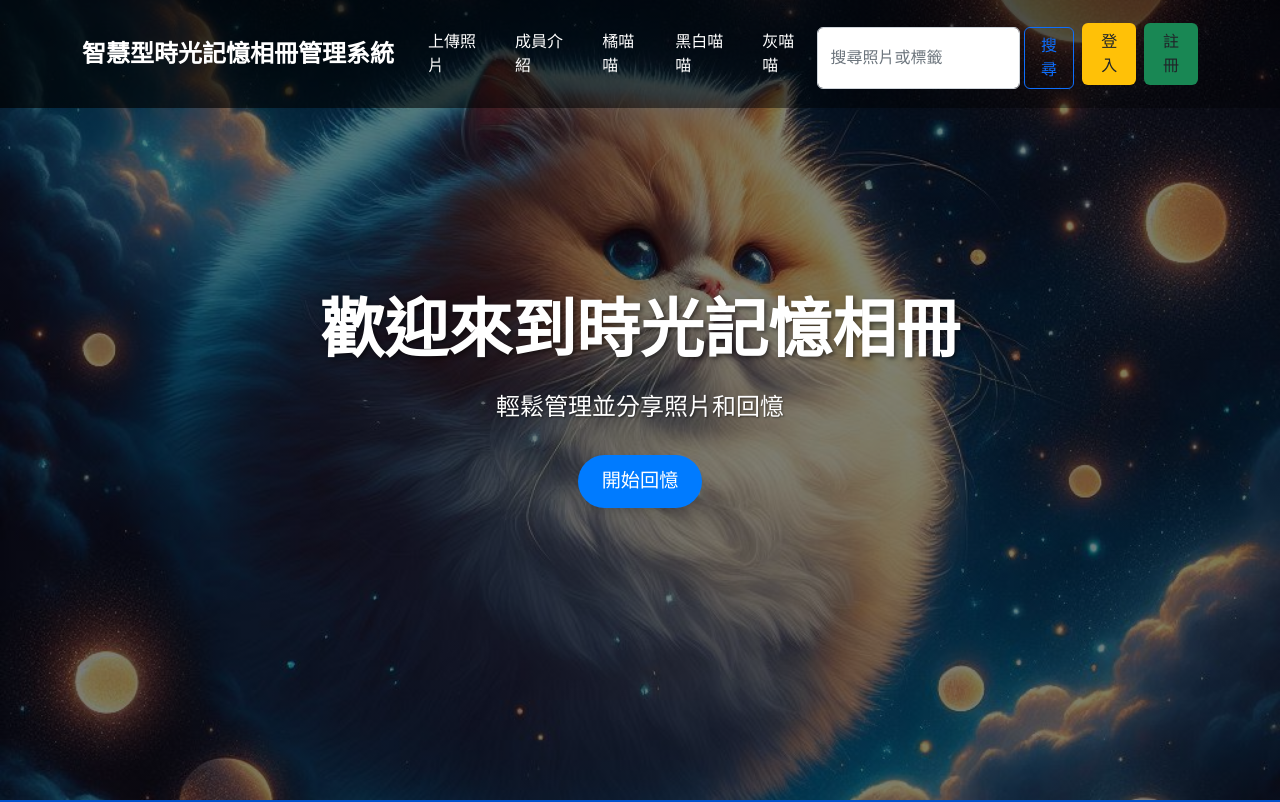
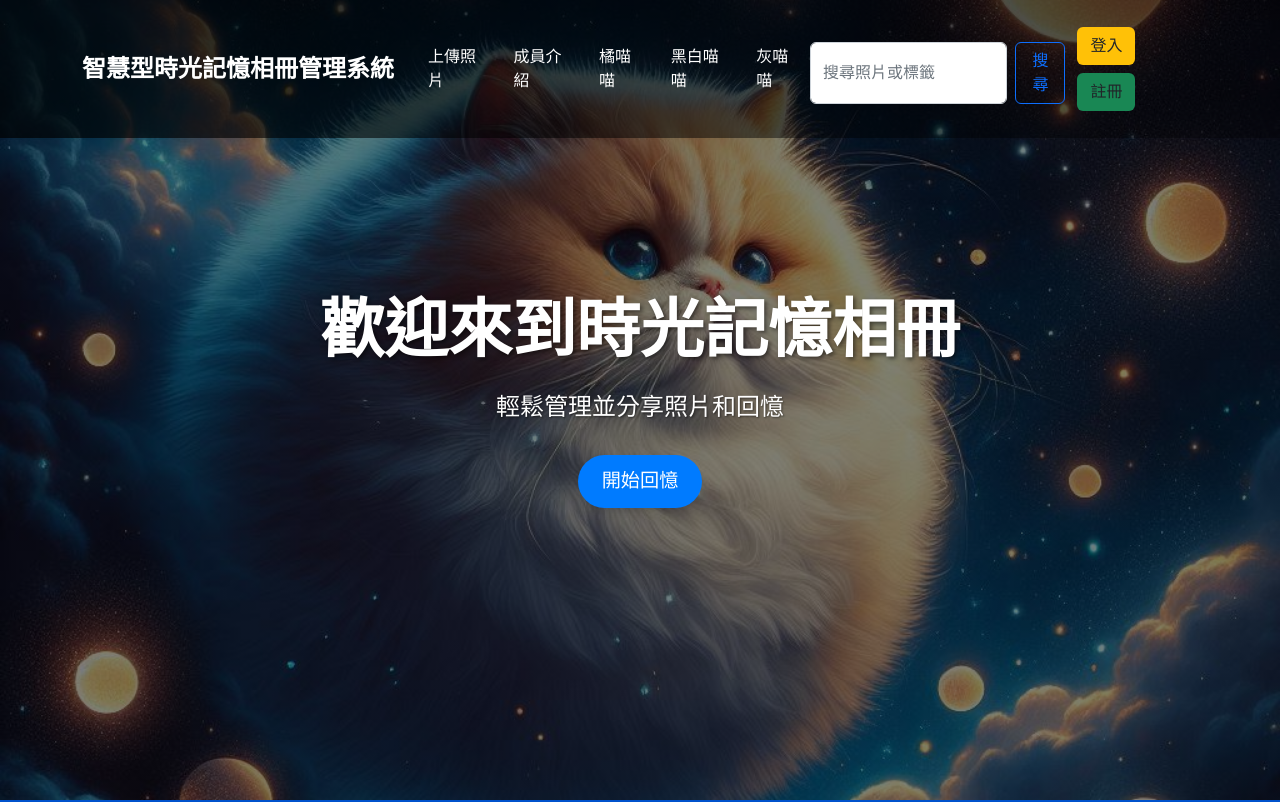
Before and after one commit to HeChengYao/SmartPhotoAlbumManagementSystem, a plain HTML site: page index.html in a window 1280 px wide. Shown: the top 802 px of the page. Drawn offline with nearby package versions, Linux system fonts and the light colour scheme.

Commit message:
navbar細節修改

```diff
--- a/index.html
+++ b/index.html
@@ -42,12 +42,16 @@
                     </li>
                 </ul>
                 <form class="d-flex ms-auto mt-2" action="/search" method="GET">
-                    <input class="form-control me-1" type="search" placeholder="搜尋照片或標籤" aria-label="Search"
+                    <input class="form-control me-2" type="search" placeholder="搜尋照片或標籤" aria-label="Search"
                         name="query">
                     <button class="btn btn-outline-primary" type="submit">搜尋</button>
                 </form>
-                <button class="btn btn bg-warning m-2" data-bs-toggle="modal" data-bs-target="#loginModal">登入</button>
-                <button class="btn btn bg-success" data-bs-toggle="modal" data-bs-target="#registModal">註冊</button>
+                <div class="m-2">
+                    <button class="btn btn bg-warning m-1" data-bs-toggle="modal"
+                        data-bs-target="#loginModal">登入</button>
+                    <button class="btn btn bg-success m-1" data-bs-toggle="modal"
+                        data-bs-target="#registModal">註冊</button>
+                </div>
             </div>
         </div>
     </nav>
```
